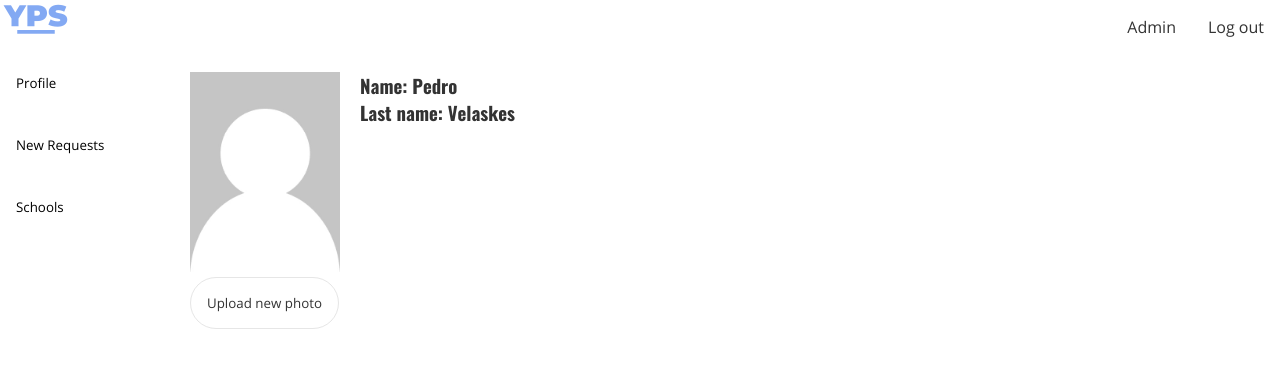
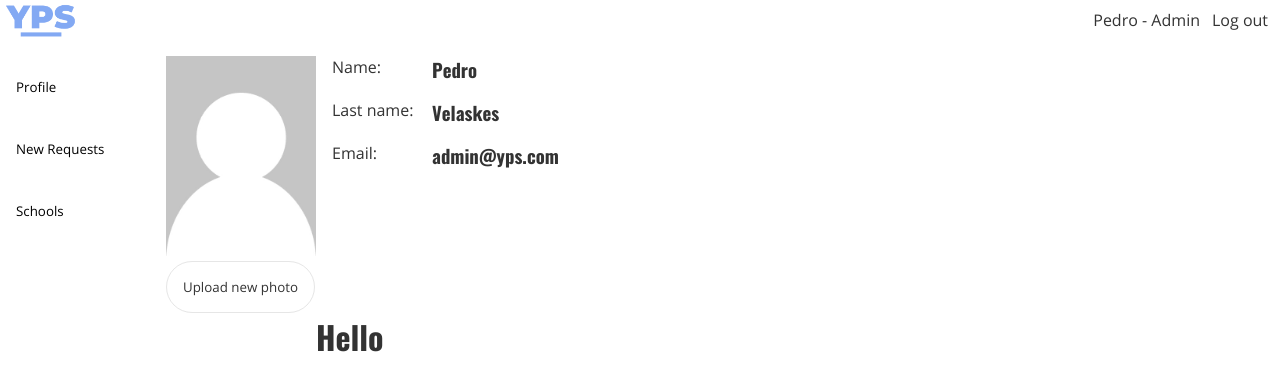
Before and after one commit to Social-projects-Rivne/YPS-Frontend, an Angular app: page /admin in a window 1280 px wide. Shown: the top 390 px of the page. Built offline with nearby package versions, Linux system fonts and the light colour scheme.

Commit message:
Upgrade navbar

```diff
--- a/src/app/pages/admin/admin.component.html
+++ b/src/app/pages/admin/admin.component.html
@@ -1,16 +1,13 @@
-<header>
-	<ul class="navbar">
-		<li>
+<div class="admin_page">
+	<header class="navbar">
 		<img src="../../../assets/images/yps-icon.png" class="logo_admin">
-		</li>
-		<li style="float: right;"><a href="/login">Log out</a></li>
-		<li style="float: right;">
-			<p>Admin</p>
-		</li>
-	</ul>
+		<p class="nav_user">{{name}} - Admin</p>
+		<div class="nav_logout">
+			<a href="/login">Log out</a>
+		</div>
 	</header>
 
-<body class="wrapper">
+	<div class="wrapper">
 		<div class="tab">
 			<button (click)="onClick()">Profile</button>
 			<button (click)="onClick1()">New Requests</button>
@@ -20,23 +17,41 @@
 			<div *ngIf="!isCollapsed" class="profile">
 				<ul class="photo_edit">
 					<li>
-						<img src="../../../assets/images/default-user-image.jpg" class="photo"/>
+						<img src="../../../assets/images/default-user-image.jpg" class="photo" />
 					</li>
 					<li>
-						<button class="photo_upl">Upload new photo</button>
+						<button (click)="uploadPhoto()" class="photo_upl">Upload new photo</button>
 					</li>
 				</ul>
 				<div class="info">
+					<ul class="label_info">
+						<li class="l_name">
+							<p>Name:</p>
+						</li>
+						<li class="l_lname">
+							<p>Last name:</p>
+						</li>
+						<li class="l_lname">
+							<p>Email:</p>
+						</li>
+					</ul>
 					<ul class="name_edit">
 						<li>
-							<h3 *ngFor="let user of user">Name: {{user.name}}</h3>
+							<h3>{{name}}</h3>
 							<div></div>
 						</li>
 						<li>
-							<h3 *ngFor="let user of user">Last name: {{user.surname}}</h3>
+							<h3>{{surname}}</h3>
+							<div></div>
+						</li>
+						<li>
+							<h3>{{email}}</h3>
 							<div></div>
 						</li>
 					</ul>
+				</div>
+				<div class="notifications">
+					<h1>Hello</h1>
 				</div>
 			</div>
 			<div *ngIf="!isCollapsed1">
@@ -48,4 +63,6 @@
 				<p>Tokyo is the capital of Japan.</p>
 			</div>
 		</div>
-</body>
+	</div>
+
+</div>
--- a/src/app/pages/admin/admin.component.scss
+++ b/src/app/pages/admin/admin.component.scss
@@ -1,45 +1,58 @@
-.wrapper{
+.admin_page{
   display: grid;
   grid-auto-rows: auto;
   grid-auto-columns: 150px auto;
+  row-gap: 1rem;
 }
 .navbar {
-    list-style-type: none;
-    margin: 0;
-    padding: 2px 0 0 0;
-    overflow: hidden;
+  display: grid;
+  grid-column-start: 1;
+  grid-row-start: 1;
+  grid-column-end: 3;
+  grid-auto-columns: auto auto 80px;
+  grid-auto-rows: 40px;
   }
- .navbar:only-child li {
-    float: left;
-    text-align: center;
+ .logo_admin{
+    padding-left: 2px;
+    padding-top: 2px;
+    justify-self: start;
+    align-self: center;
+    height: 100%;
   }
-  .navbar:only-child li p{
-    display: block;
-    text-align: center;
-    padding: 14px 16px;
-    text-decoration: none;
-  }
-  .navbar:only-child li a{
-    display: block;
-    text-align: center;
-    padding: 14px 16px;
-    text-decoration: none;
-  }
-  .content{
+  .navbar .nav_user{
     grid-column-start: 2;
     grid-row-start: 1;
-    grid-row-end: auto;
-    margin-left: 20px;
-    padding: 20px;
-    display: grid;
+    justify-self: end;
+    align-self: center;
   }
- /* Style the tab */
-  .tab {
+  .navbar .nav_logout{
+    grid-column-start: 3;
+    grid-row-start: 1;
+    justify-self: center;
+    align-self: center;
+  }
+.wrapper{
+  grid-column-start: 1;
+  grid-row-start: 2;
+  grid-row-end: 3;
+  grid-column-end: 3;
+  display: grid;
+  grid-auto-rows: auto;
+  grid-auto-columns: 150px auto;
+  grid-gap: 1rem;
+}
+.notifications{
+  grid-column-start: 2;
+  grid-row-start: 3;
+  grid-row-end: 4;
+  grid-column-end: 3;
+}
+/* Style the tab */
+.tab {
     grid-column-start: 1;
     grid-row-start: 1;
     grid-row-end: auto;
     float: left;
-    width: 100%;
   }
   /* Style the buttons that are used to open the tab content */
   .tab button {
@@ -58,52 +71,72 @@
   .tab button:hover {
     background-color: #ddd;
   }
-  /* Create an active/current "tab button" class */
-  .tab button.active {
-    background-color: #ccc;
+.content{
+  grid-column-start: 2;
+  grid-column-end: 3;
+  grid-row-start: 1;
+  grid-row-end: auto;
+  display: grid;
+  align-items: stretch
   }
   .profile{
     grid-column-start: 1;
+    grid-column-end: 2;
     grid-row-start: 1;
     grid-row-end: auto;
     display: grid;
     grid-auto-columns: 150px auto;
   }
-  .logo_admin{
-    float: left;
-    height: 25%;
-    width: 25%;
+  .photo_edit{
+    grid-column-start: 1;
+    grid-row-start: 1;
+    grid-row-end: auto;
   }
-  .photo{
+  .photo_edit li .photo{
     height: 200px;
     width: 150px;
   }
-  .photo_upl{
+  .photo_edit li .photo_upl{
     border-radius: 50px;
     cursor: pointer;
   }
   .photo_upl:hover {
     background-color: #ddd;
   }
-  .photo_edit{
+  .info{
+    grid-column-start: 2;
+    grid-column-end: 3;
+    grid-row-start: 1;
+    grid-row-end: auto;
+    display: grid;
+    padding-left: 1rem;
+    grid-auto-columns: 100px auto;
+    grid-template-rows: repeat(2, 1fr)
+  }
+
+  .label_info{
     grid-column-start: 1;
     grid-row-start: 1;
     grid-row-end: auto;
+    list-style-type: none;
+    display: grid;
   }
-  .info{
-    grid-column-start: 2;
+  .l_name{
+    grid-column-start: 1;
     grid-row-start: 1;
+    justify-self: self-start;
   }
+
   .name_edit{
     grid-column-start: 2;
     grid-row-start: 1;
     grid-row-end: auto;
-    padding-left: 20px;
     list-style-type: none;
-    margin: 0;
-    overflow: hidden;
+    justify-self: self-start;
+    display: grid;
+    grid-auto-rows: auto;
   }
 .name_edit li{
-  text-align: left;
   display: block;
+  justify-self: self-start;
 }
--- a/src/app/pages/admin/admin.component.ts
+++ b/src/app/pages/admin/admin.component.ts
@@ -1,18 +1,20 @@
 import { Component, OnInit } from '@angular/core';
 import { PageService } from 'src/app/services/page.service';
-import {user} from "../admin/mock_date";
 
 @Component({
   selector: 'yps-admin',
   templateUrl: './admin.component.html',
-  styleUrls: ['./admin.component.scss']
+  styleUrls: ['./admin.component.scss'],
 })
 export class AdminComponent implements OnInit {
   isCollapsed: boolean=false;
   isCollapsed1: boolean=true;
   isCollapsed2: boolean=true;
 
-  user=user;
+  name: string="Pedro";
+  surname: string="Velaskes";
+  email: string="admin@yps.com"
+
 
   constructor(private pageService: PageService) { }
 
@@ -35,4 +37,7 @@ export class AdminComponent implements OnInit {
     this.isCollapsed=true;
     this.isCollapsed1=true;
   }
+  uploadPhoto(){
+
+  }
 }
--- a/src/app/pages/admin/mock_date.ts
+++ /dev/null
@@ -1,6 +0,0 @@
-export const user = [
-  {
-    name: "Pedro",
-    surname: "Velaskes"
-  },
-];
```
Lines whose indentation alone changed are shown as unchanged.
